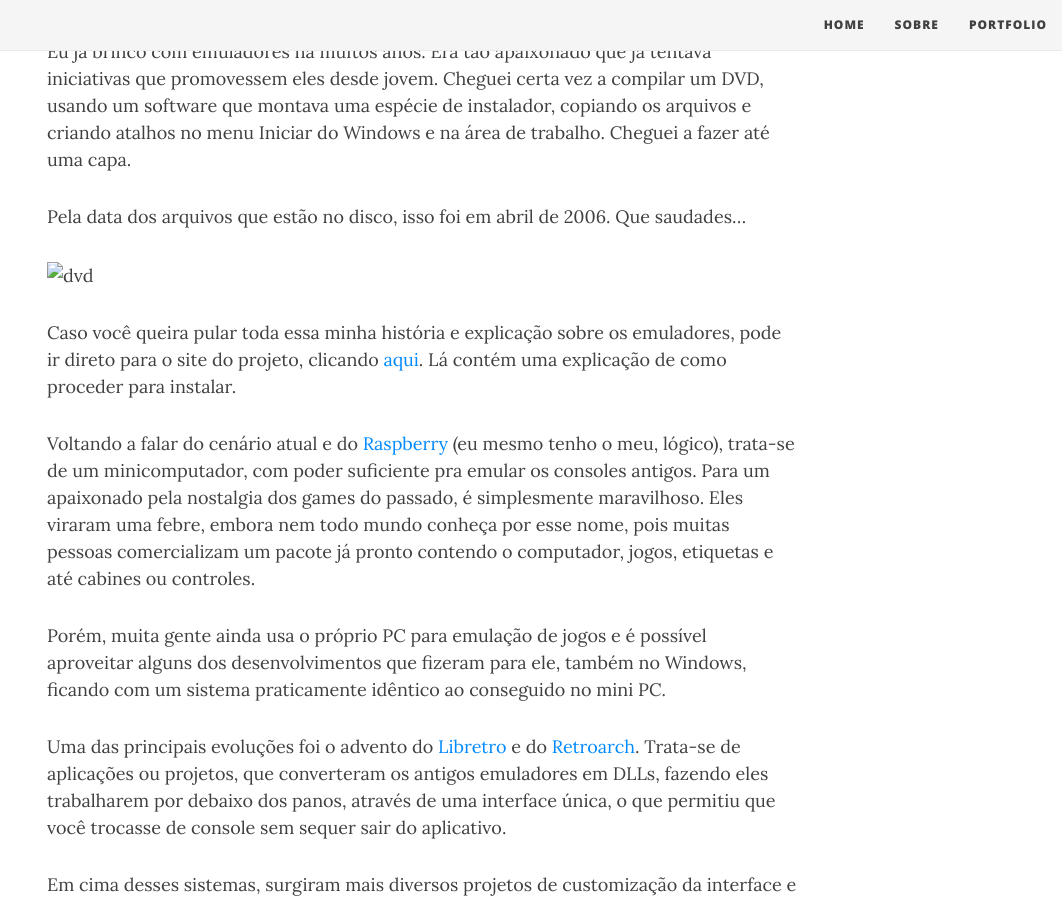
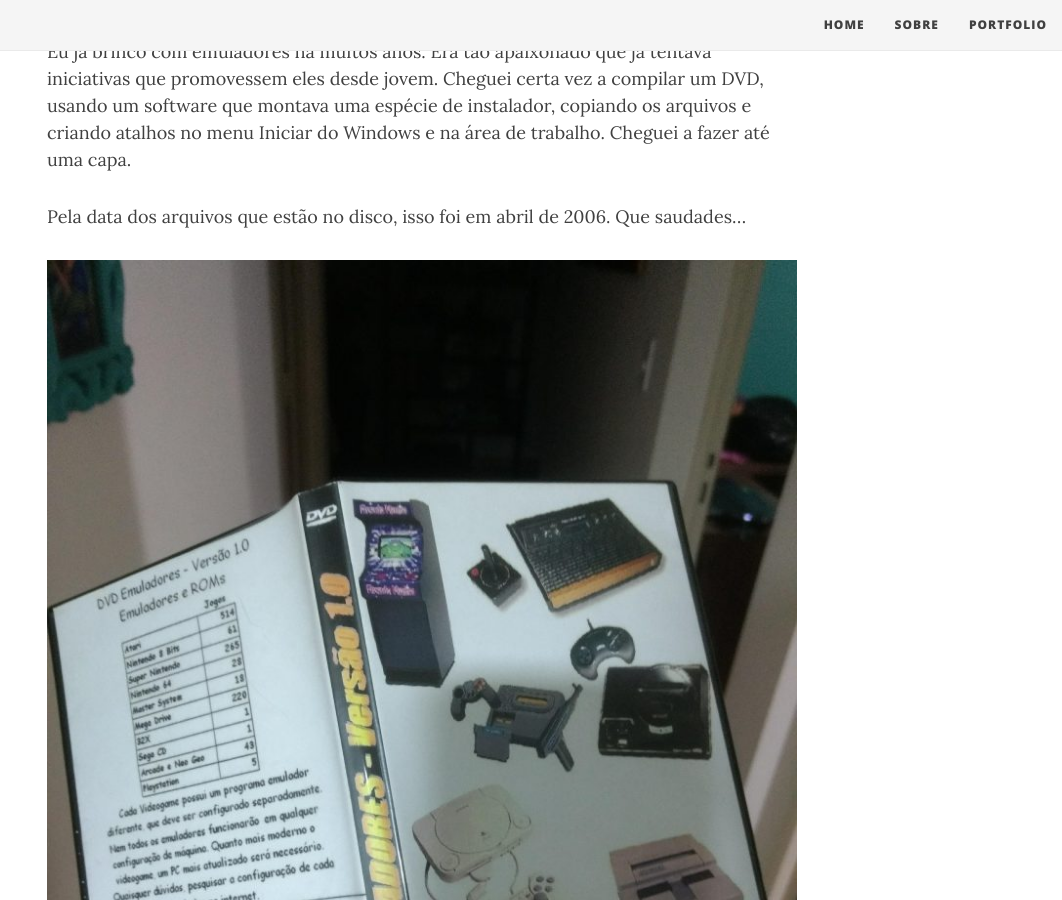
Before and after one commit to PRElias/paulorobertoelias.com.br, a Jekyll site: the page built from _posts/2018-07-04-emulationstation-configuracao-simples-para-windows.md, in a window 1280 px wide and 900 px high, scrolled down 703 px. Shown: the whole window, without its empty margins (218-1280 px from the left). Built offline with Jekyll 4.4.1, drawn with Linux system fonts in a browser that asks for light colours; nearby versions of some CDN libraries.

Commit message:
fix image

```diff
--- a/_posts/2018-07-04-emulationstation-configuracao-simples-para-windows.md
+++ b/_posts/2018-07-04-emulationstation-configuracao-simples-para-windows.md
@@ -12,7 +12,7 @@
 
 Pela data dos arquivos que estão no disco, isso foi em abril de 2006. Que saudades…
 
-![dvd](dvd_emuladores-768x1024.jpg)
+![dvd](/img/dvd_emuladores-768x1024.jpg)
 
 Caso você queira pular toda essa minha história e explicação sobre os emuladores, pode ir direto para o site do projeto, clicando [aqui](https://prelias.github.io/win10_emulation_station/). Lá contém uma explicação de como proceder para instalar.
 
```
